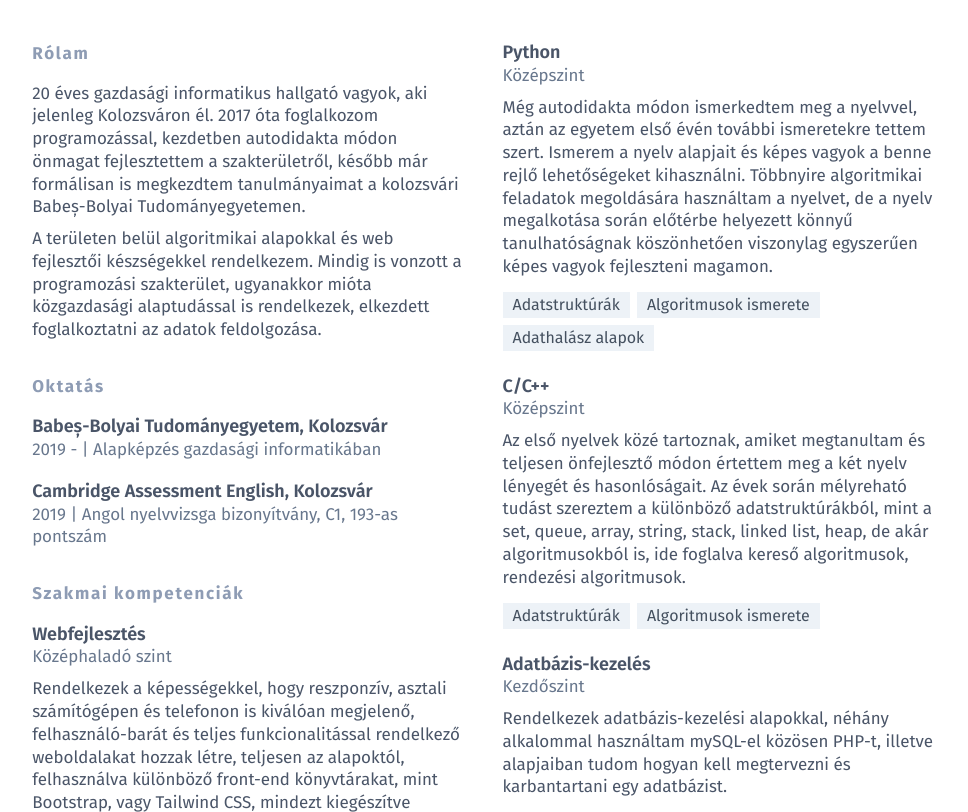
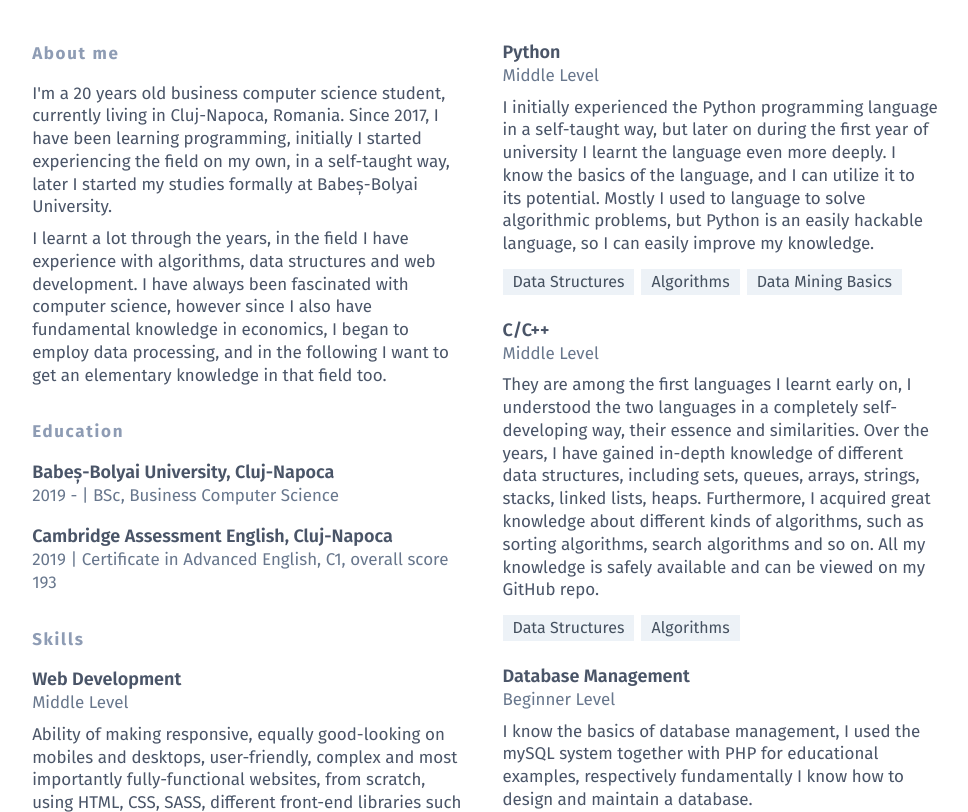
Before and after one commit to rockdonald2/Resume, a website: page docs/index.html in a window 1280 px wide. Shown: the part 140-952 px from the top of the page, without its empty margins (155-1123 px from the left). Drawn offline with nearby package versions, Linux system fonts and the light colour scheme; files that its build step writes are made by us from their sources.

Commit message:
2020.06.26

```diff
--- a/docs/index.html
+++ b/docs/index.html
@@ -15,7 +15,7 @@
       content="ie=edge">
     <link href="./build.css"
       rel="stylesheet">
-    <title>Lukács Zsolt - szakmai önéletrajz</title>
+    <title>Lukács Zsolt - resumé</title>
   </head>
 
   <body>
@@ -23,37 +23,32 @@
 
       <div class="p-6 mx-auto page max-w-2xl print:max-w-a4 md:max-w-a4 md:h-a4 xsm:p-8 sm:p-9 md:p-16 bg-white">
 
-        <!-- Név -->
+        <!-- Name -->
         <header class="flex items-center mb-8 md:mb-11">
           <h1 class="text-5xl m-auto font-semibold text-gray-750 pb-px"
             style="font-family: 'Daniel'">
             Lukács Zsolt
           </h1>
         </header>
-        <!-- Név vége -->
+        <!-- End Name -->
 
-        <!-- Oszlop -->
+        <!-- Column -->
         <div class="md:col-count-2 print:col-count-2 col-gap-md md:h-letter-col print:h-letter-col col-fill-auto">
 
           <section class="mt-8 first:mt-0">
 
-            <!-- A lenti class használatával maradnak egy oszlopban, a bent levő child elemek -->
             <div class="break-inside-avoid">
 
               <h2 class="mb-4 font-bold tracking-widest text-md text-gray-550 print:font-normal">
-                Rólam
+                About me
               </h2>
 
               <section class="mb-4.5 break-inside-avoid">
                 <p class="mt-2.1 text-md text-gray-700 leading-normal">
-                  20 éves gazdasági informatikus hallgató vagyok, aki jelenleg Kolozsváron él. 2017 óta foglalkozom
-                  programozással, kezdetben autodidakta módon önmagat fejlesztettem a szakterületről, később már formálisan is
-                  megkezdtem tanulmányaimat a kolozsvári Babeș-Bolyai Tudományegyetemen.
+                  I'm a 20 years old business computer science student, currently living in Cluj-Napoca, Romania. Since 2017, I have been learning programming, initially I started experiencing the field on my own, in a self-taught way, later I started my studies formally at Babeș-Bolyai University.
                 </p>
                 <p class="mt-2.1 text-md text-gray-700 leading-normal">
-                  A területen belül algoritmikai alapokkal és web fejlesztői készségekkel rendelkezem. Mindig is vonzott a
-                  programozási szakterület, ugyanakkor mióta közgazdasági alaptudással is rendelkezek, elkezdett foglalkoztatni az
-                  adatok feldolgozása.
+                  I learnt a lot through the years, in the field I have experience with algorithms, data structures and web development. I have always been fascinated with computer science, however since I also have fundamental knowledge in economics, I began to employ data processing, and in the following I want to get an elementary knowledge in that field too.
                 </p>
               </section>
 
@@ -63,20 +58,19 @@
 
           <section class="mt-8 first:mt-0">
 
-            <!-- A lenti class használatával maradnak egy oszlopban, a bent levő child elemek -->
             <div class="break-inside-avoid">
 
               <h2 class="mb-4 font-bold tracking-widest text-md text-gray-550 print:font-normal">
-                Oktatás
+                Education
               </h2>
 
               <section class="mb-4.5 break-inside-avoid">
                 <header>
                   <h3 class="text-lg font-semibold text-gray-700 leading-snugish">
-                    Babeș-Bolyai Tudományegyetem, Kolozsvár
+                    Babeș-Bolyai University, Cluj-Napoca
                   </h3>
                   <p class="leading-normal text-md text-gray-650">
-                    2019 - | Alapképzés gazdasági informatikában
+                    2019 - | BSc, Business Computer Science
                   </p>
                 </header>
               </section>
@@ -84,10 +78,10 @@
               <section class="mb-4.5 break-inside-avoid">
                 <header>
                   <h3 class="text-lg font-semibold text-gray-700 leading-snugish">
-                    Cambridge Assessment English, Kolozsvár
+                    Cambridge Assessment English, Cluj-Napoca
                   </h3>
                   <p class="leading-normal text-md text-gray-650">
-                    2019 | Angol nyelvvizsga bizonyítvány, C1, 193-as pontszám
+                    2019 | Certificate in Advanced English, C1, overall score 193
                   </p>
                 </header>
               </section>
@@ -98,28 +92,23 @@
 
           <section class="mt-8 first:mt-0">
 
-            <!-- A lenti class használatával maradnak egy oszlopban, a bent levő child elemek -->
             <div class="break-inside-avoid">
 
               <h2 class="mb-4 font-bold tracking-widest text-md text-gray-550 print:font-normal">
-                Szakmai kompetenciák
+                Skills
               </h2>
 
               <section class="mb-4.5 break-inside-avoid">
                 <header>
                   <h3 class="text-lg font-semibold text-gray-700 leading-snugish">
-                    Webfejlesztés
+                    Web Development
                   </h3>
                   <p class="leading-normal text-md text-gray-650">
-                    Középhaladó szint
+                    Middle Level
                   </p>
                 </header>
                 <p class="mt-2.1 text-md text-gray-700 leading-normal">
-                  Rendelkezek a képességekkel, hogy reszponzív, asztali számítógépen és telefonon is kiválóan megjelenő,
-                  felhasználó-barát és teljes funkcionalitással rendelkező
-                  weboldalakat hozzak létre, teljesen az alapoktól, felhasználva különböző front-end könyvtárakat, mint Bootstrap,
-                  vagy Tailwind CSS, mindezt kiegészítve JavaScript funkcionalitással. Számos jelenleg működő weboldalt másoltam
-                  le, próbára téve saját képességeimet a webfejlesztésben, ezek megtekinthetőek a GitHub oldalamon.
+                  Ability of making responsive, equally good-looking on mobiles and desktops, user-friendly, complex and most importantly fully-functional websites, from scratch, using HTML, CSS, SASS, different front-end libraries such as Bootstrap, or Tailwind CSS, furthermore using vanilla JS to make it functional. I tested my knowledge by copying currently existing complex websites, all can be examined on my GitHub page.
                 </p>
                 <div class="my-3.2 last:pb-1.5">
                   <ul class="flex flex-wrap text-md leading-relaxed -mr-1.6 -mb-1.6">
@@ -145,7 +134,6 @@
 
           <section class="mt-8 first:mt-0">
 
-            <!-- A lenti class használatával maradnak egy oszlopban, a bent levő child elemek -->
             <div class="break-inside-avoid">
 
               <section class="mb-4.5 break-inside-avoid">
@@ -154,25 +142,22 @@
                     Python
                   </h3>
                   <p class="leading-normal text-md text-gray-650">
-                    Középszint
+                    Middle Level
                   </p>
                 </header>
                 <p class="mt-2.1 text-md text-gray-700 leading-normal">
-                  Még autodidakta módon ismerkedtem meg a nyelvvel, aztán az egyetem első évén további ismeretekre tettem szert.
-                  Ismerem a nyelv alapjait és képes vagyok a benne rejlő lehetőségeket kihasználni. Többnyire algoritmikai
-                  feladatok megoldására használtam a nyelvet, de a nyelv megalkotása során előtérbe helyezett könnyű
-                  tanulhatóságnak köszönhetően viszonylag egyszerűen képes vagyok fejleszteni magamon.
+                  I initially experienced the Python programming language in a self-taught way, but later on during the first year of university I learnt the language even more deeply. I know the basics of the language, and I can utilize it to its potential. Mostly I used to language to solve algorithmic problems, but Python is an easily hackable language, so I can easily improve my knowledge.
                 </p>
                 <div class="my-3.2 last:pb-1.5">
                   <ul class="flex flex-wrap text-md leading-relaxed -mr-1.6 -mb-1.6">
                     <li class="px-2.5 mr-1.6 mb-1.6 text-base text-gray-750 print:bg-white print:border-inset bg-gray-200">
-                      Adatstruktúrák
+                      Data Structures
                     </li>
                     <li class="px-2.5 mr-1.6 mb-1.6 text-base text-gray-750 print:bg-white print:border-inset bg-gray-200">
-                      Algoritmusok ismerete
+                      Algorithms
                     </li>
                     <li class="px-2.5 mr-1.6 mb-1.6 text-base text-gray-750 print:bg-white print:border-inset bg-gray-200">
-                      Adathalász alapok
+                      Data Mining Basics
                     </li>
                   </ul>
                 </div>
@@ -184,22 +169,23 @@
                     C/C++
                   </h3>
                   <p class="leading-normal text-md text-gray-650">
-                    Középszint
+                    Middle Level
                   </p>
                 </header>
                 <p class="mt-2.1 text-md text-gray-700 leading-normal">
-                  Az első nyelvek közé tartoznak, amiket megtanultam és teljesen önfejlesztő módon értettem meg a két nyelv
-                  lényegét és hasonlóságait. Az évek során mélyreható tudást szereztem a különböző adatstruktúrákból, mint a set,
-                  queue, array, string, stack, linked list, heap, de akár algoritmusokból is, ide foglalva kereső algoritmusok,
-                  rendezési algoritmusok.
+                  They are among the first languages I learnt early on, I understood the two languages in a completely
+                  self-developing way, their essence and similarities. Over the years, I have gained in-depth knowledge of
+                  different data structures, including sets, queues, arrays, strings, stacks, linked lists, heaps. Furthermore, I
+                  acquired great knowledge about different kinds of algorithms, such as sorting algorithms, search algorithms and
+                  so on. All my knowledge is safely available and can be viewed on my GitHub repo.
                 </p>
                 <div class="my-3.2 last:pb-1.5">
                   <ul class="flex flex-wrap text-md leading-relaxed -mr-1.6 -mb-1.6">
                     <li class="px-2.5 mr-1.6 mb-1.6 text-base text-gray-750 print:bg-white print:border-inset bg-gray-200">
-                      Adatstruktúrák
+                      Data Structures
                     </li>
                     <li class="px-2.5 mr-1.6 mb-1.6 text-base text-gray-750 print:bg-white print:border-inset bg-gray-200">
-                      Algoritmusok ismerete
+                      Algorithms
                     </li>
                   </ul>
                 </div>
@@ -208,16 +194,14 @@
               <section class="mb-4.5 break-inside-avoid">
                 <header>
                   <h3 class="text-lg font-semibold text-gray-700 leading-snugish">
-                    Adatbázis-kezelés
+                    Database Management
                   </h3>
                   <p class="leading-normal text-md text-gray-650">
-                    Kezdőszint
+                    Beginner Level
                   </p>
                 </header>
                 <p class="mt-2.1 text-md text-gray-700 leading-normal">
-                  Rendelkezek adatbázis-kezelési alapokkal, néhány alkalommal használtam mySQL-el közösen PHP-t, illetve
-                  alapjaiban
-                  tudom hogyan kell megtervezni és karbantartani egy adatbázist.
+                  I know the basics of database management, I used the mySQL system together with PHP for educational examples, respectively fundamentally I know how to design and maintain a database.
                 </p>
                 <div class="my-3.2 last:pb-1.5">
                   <ul class="flex flex-wrap text-md leading-relaxed -mr-1.6 -mb-1.6">
@@ -239,7 +223,7 @@
                 <section class="mb-4.5 break-inside-avoid">
                   <header>
                     <h3 class="text-lg font-semibold text-gray-700 leading-snugish">
-                      Egyéb kompetenciák
+                      Other
                     </h3>
                   </header>
                   <div class="my-3.2 last:pb-1.5">
@@ -271,11 +255,10 @@
 
           <section class="mt-8 first:mt-0">
 
-            <!-- A lenti class használatával maradnak egy oszlopban, a bent levő child elemek -->
             <div class="break-inside-avoid">
 
               <h2 class="mb-4 font-bold tracking-widest text-md text-gray-550 print:font-normal">
-                Elérhetőségek
+                Contact
               </h2>
 
               <section class="mb-4.5 break-inside-avoid">
@@ -304,7 +287,7 @@
           </section>
 
         </div>
-        <!-- Oszlop vége -->
+        <!-- End Column -->
 
       </div>
 
```
